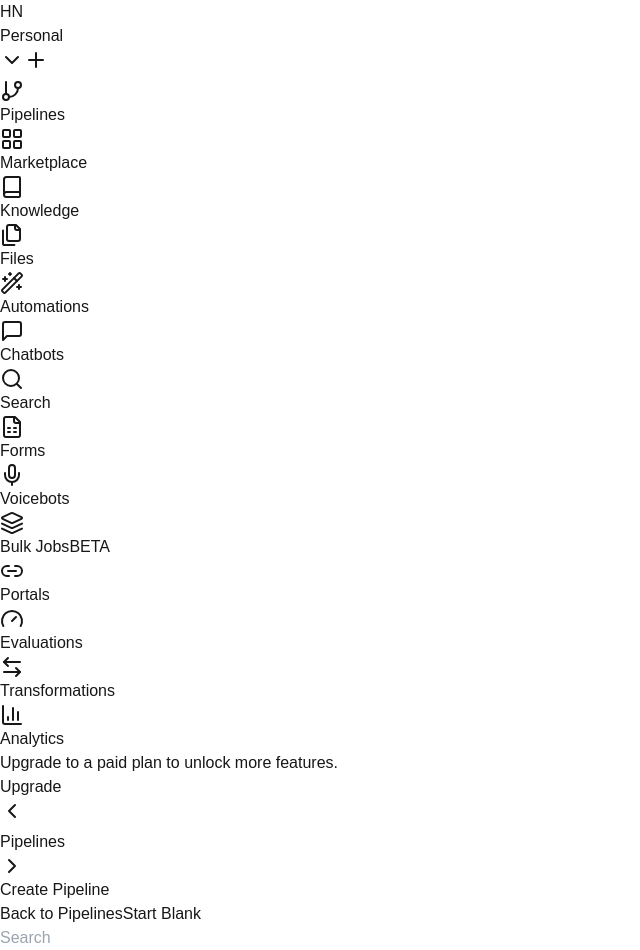
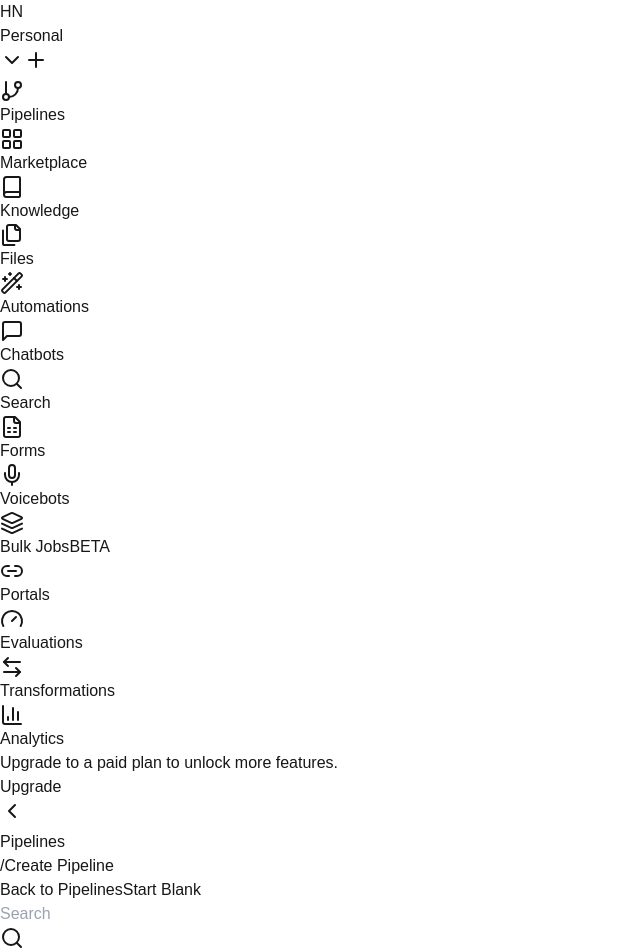
Before and after one commit to harishneel1/nucleus, a Next.js app: page /pipelines/new in a window 1280 px wide. Shown: the top 950 px of the page, without its empty margins (0-640 px from the left). Built offline with nearby package versions, Linux system fonts and the light colour scheme.

Commit message:
Font style fixes

```diff
--- a/src/app/(dashboard)/pipelines/new/page.tsx
+++ b/src/app/(dashboard)/pipelines/new/page.tsx
@@ -22,13 +22,13 @@ export default function NewPipelinePage() {
         <div className="flex items-center gap-2">
             <button
                 onClick={handleBackClick}
-                className="h-8 px-3 text-sm text-gray-600 hover:bg-gray-50 rounded-md"
+                className="h-8 px-3 text-xs hover:bg-gray-50 rounded-md font-semibold uppercase tracking-wider text-gray-600"
             >
                 Back to Pipelines
             </button>
             <button
                 onClick={handleStartBlank}
-                className="h-8 px-3 text-sm font-medium bg-violet-600 text-white rounded-md hover:bg-violet-700"
+                className="h-8 px-3 text-xs bg-violet-600 text-white hover:bg-violet-700 rounded-md font-semibold uppercase tracking-wider"
             >
                 Start Blank
             </button>
--- a/src/components/common/Breadcrumb.tsx
+++ b/src/components/common/Breadcrumb.tsx
@@ -13,20 +13,22 @@ interface BreadcrumbProps {
 }
 
 export default function Breadcrumb({ items }: BreadcrumbProps) {
+    const commonClasses = "text-xs font-semibold uppercase tracking-wider";
+
     return (
         <div className="flex items-center gap-2">
             {items.map((item, index) => (
                 <div key={index} className="flex items-center gap-2">
-                    {index > 0 && <ChevronRight className="w-4 h-4 text-gray-400" />}
+                    {index > 0 && <span className="text-gray-400">/</span>}
                     {item.href ? (
                         <Link
                             href={item.href}
-                            className="text-xs font-medium text-gray-600 hover:text-gray-900 uppercase tracking-wide transition-colors text-xs font-semibold text-gray-700 uppercase tracking-wider"
+                            className={`${commonClasses} text-gray-600 hover:text-violet-600 transition-colors`}
                         >
                             {item.label}
                         </Link>
                     ) : (
-                        <span className="text-xs font-medium text-gray-900 uppercase tracking-wide text-xs font-semibold text-gray-700 uppercase tracking-wider">
+                        <span className={`${commonClasses} text-gray-900`}>
                             {item.label}
                         </span>
                     )}
```
